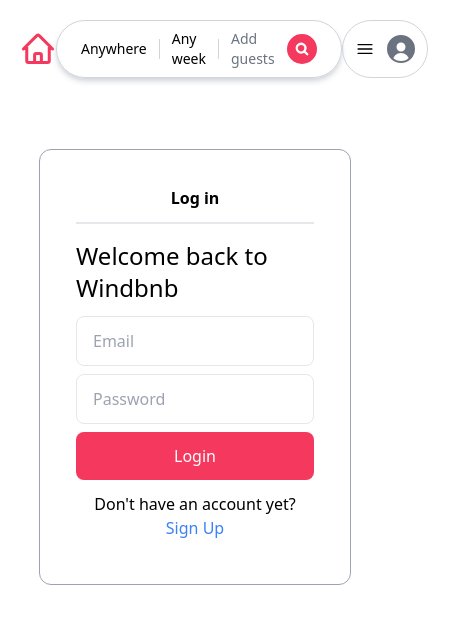
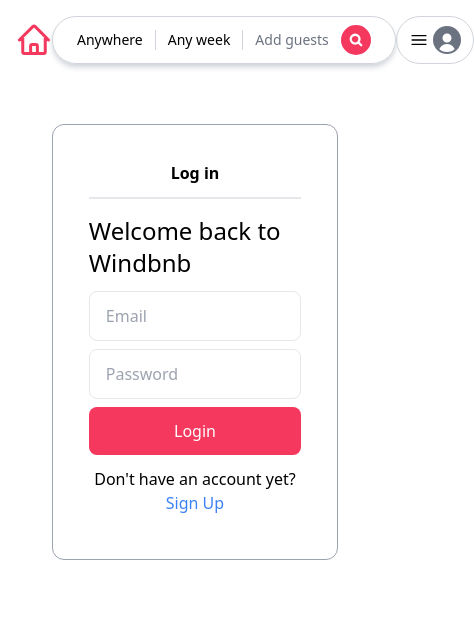
Before and after one commit to timothymei327/windbnb, a React (Create React App) app in the folder client/: page /login in a window 390 px wide. Shown: the top 624 px of the page, 474 px wide, since content can reach past the window. Built offline with nearby package versions, Linux system fonts and the light colour scheme; no server answers.

Commit message:
need to optimize css for mobile viewing

```diff
--- a/client/src/components/Header.jsx
+++ b/client/src/components/Header.jsx
@@ -7,7 +7,7 @@
 
   return(
     <div>
-    <header className="p-5 flex justify-between">
+    <header className="flex justify-between">
       <Link to='/' className="flex items-center gap-2">
         <svg
           xmlns="http://www.w3.org/2000/svg"
@@ -28,9 +28,9 @@
       <div className="flex items-center text-sm gap-3 border border-gray-300 rounded-full py-2 px-6 shadow-md shadow-gray-300">
         <div className="font-medium">Anywhere</div>
         <div className="border-1 border-l border-gray-300">‎</div>
-        <div className="font-medium">Any week</div>
+        <div className="font-medium">Any&nbsp;week</div>
         <div className="border-1 border-l border-gray-300">‎</div>
-        <div className="text-gray-500 font-light">Add guests</div>
+        <div className="text-gray-500 font-light">Add&nbsp;guests</div>
         <button className="bg-primary text-white p-2 rounded-full">
           <svg
             xmlns="http://www.w3.org/2000/svg"
@@ -48,7 +48,7 @@
           </svg>
         </button>
       </div>
-      <Link to={user ? '/account' : '/login'} className="flex items-center gap-3 border border-gray-300 rounded-full py-2 px-3">
+      <Link to={user ? '/account' : '/login'} className="flex items-center sm:gap-3 gap-1 border border-gray-300 rounded-full py-2 px-3">
         <svg
           xmlns="http://www.w3.org/2000/svg"
           fill="none"
--- a/client/src/components/Layout.jsx
+++ b/client/src/components/Layout.jsx
@@ -3,7 +3,7 @@
 
 const Layout = () => {
   return (
-    <div className="flex flex-col min-h-screen">
+    <div className="py-4 px-4 flex flex-col min-h-screen max-w-4xl mx-auto">
       <Header />
       <Outlet />
     </div>
--- a/client/src/pages/Homes.jsx
+++ b/client/src/pages/Homes.jsx
@@ -22,8 +22,16 @@
             <label className='text-xl px-1 font-medium'>Address</label>
             <input type="text" placeholder='123 Main St, Anytown, USA'/>
             <label className='text-xl px-1 font-medium'>Photos</label>
-            <div className='mt-2 grid grid-cols-3 md:grid-cols-4 lg:grid-cols-6'>
-              <button className='border border-gray-300 bg-transparent rounded-xl p-8 text-2xl text-gray-600'>+</button>
+            <div className='flex gap-1'>
+              <input type="text" placeholder='Add using a link' />
+              <button className='bg-gray-200 px-2 my-1 rounded-xl font-medium'>Add&nbsp;photo</button>
+            </div>
+            <div className='mt-2 grid grid-cols-3 md:grid-cols-4 lg:grid-cols-6' >
+              <button className='flex gap-1 justify-center border border-gray-300 bg-transparent rounded-xl p-8 text-lg text-gray-600'>
+              <svg xmlns="http://www.w3.org/2000/svg" fill="none" viewBox="0 0 24 24" strokeWidth={1.5} stroke="currentColor" className="w-8 h-8">
+                <path strokeLinecap="round" strokeLinejoin="round" d="M12 16.5V9.75m0 0l3 3m-3-3l-3 3M6.75 19.5a4.5 4.5 0 01-1.41-8.775 5.25 5.25 0 0110.233-2.33 3 3 0 013.758 3.848A3.752 3.752 0 0118 19.5H6.75z" />
+              </svg>
+              </button>
             </div>
           </form>
         </div>
--- a/client/src/pages/Login.jsx
+++ b/client/src/pages/Login.jsx
@@ -36,7 +36,7 @@
 
   return(
     <div className="grow flex items-center justify-around">
-      <div className="mb-52 border border-gray-400 rounded-xl sm:max-w-md max-w-[80%] mx-auto p-9">
+      <div className="mb-52 border border-gray-400 rounded-xl max-w-[80%] mx-auto p-9">
         <h1 className="text-md font-semibold text-center border-b-2 pb-3 mb-4">Log in</h1>
         <h1 className="text-2xl font-medium mb-2">Welcome back to Windbnb</h1>
         <form onSubmit={handleSubmit}>
```
